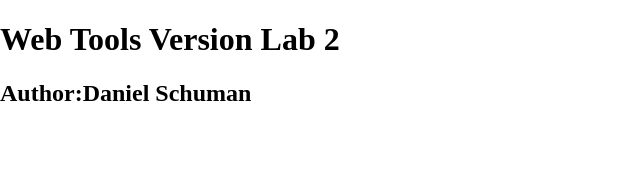
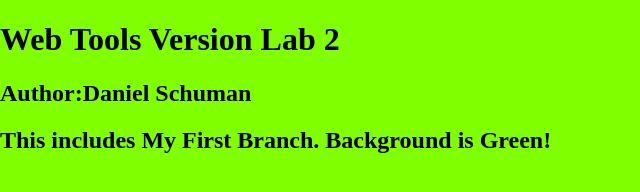
Before and after one commit to danjschuman/wtvclab3schuman, a plain HTML site: page index.html in a window 1280 px wide. Shown: the whole page, without its empty margins (0-640 px from the left). Drawn offline with nearby package versions, Linux system fonts and the light colour scheme.

Commit message:
I Changed the background color in css. main and index.html.
I branched bggreen from the master branch and colored it either a hexadecimal color of
green a quick background color of green.

```diff
--- a/_css/main.css
+++ b/_css/main.css
@@ -9,6 +9,7 @@ html {
 }
 html, body  {
 	margin: 0;
+    background-color:chartreuse;
 }
 /* Correct `block` display not defined in IE 8/9.*/
 article,aside,details,figcaption,figure,footer,header,main,nav,section,summary {
--- a/index.html
+++ b/index.html
@@ -16,6 +16,7 @@
     <header>
 	<h1>Web Tools Version Lab 2</h1>
     <h2>Author:Daniel Schuman</h2>
+    <h2>This includes My First Branch. Background is Green!</h2>
     </header>
     <nav id="pageNav">
     </nav>
```
